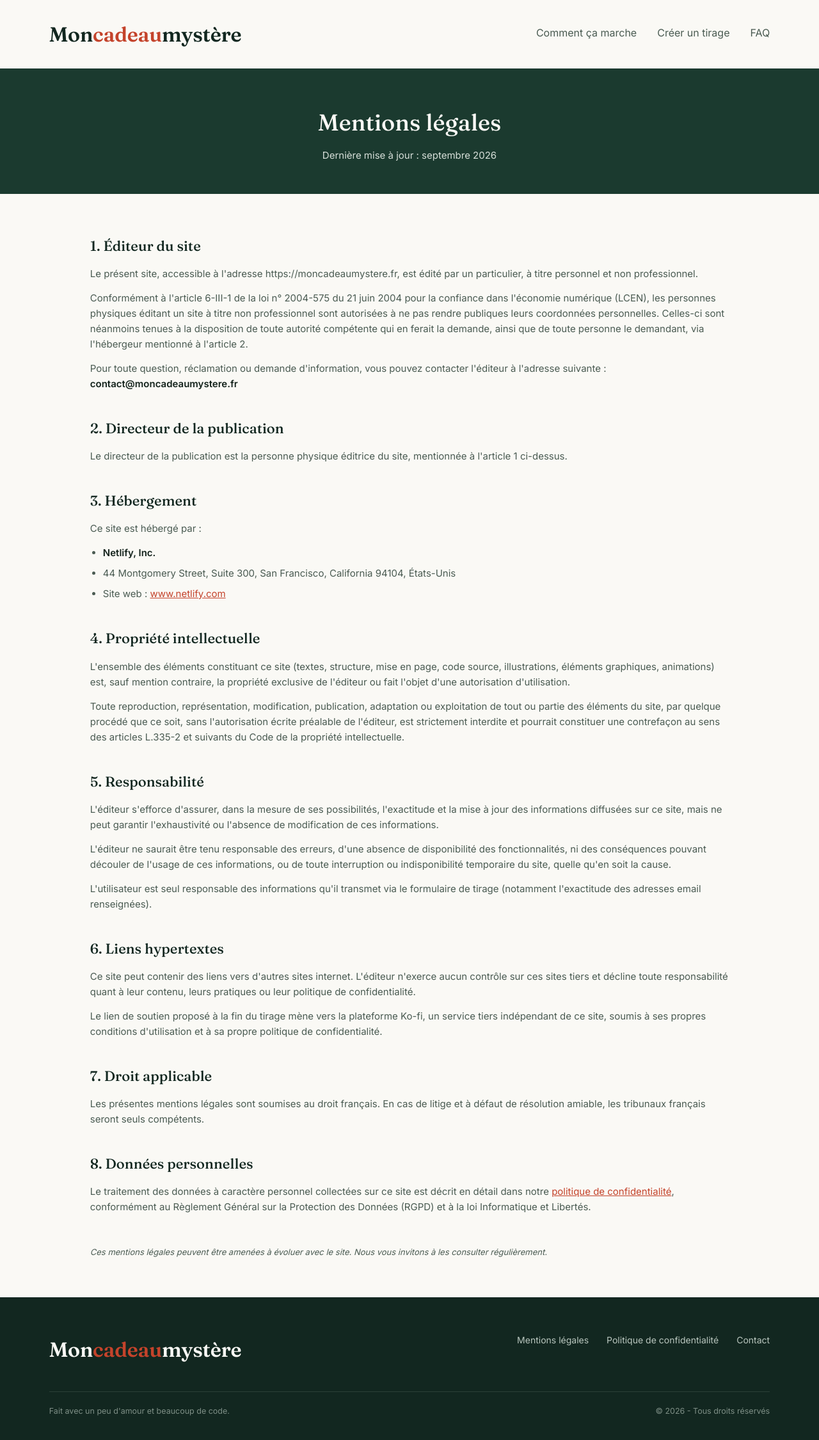
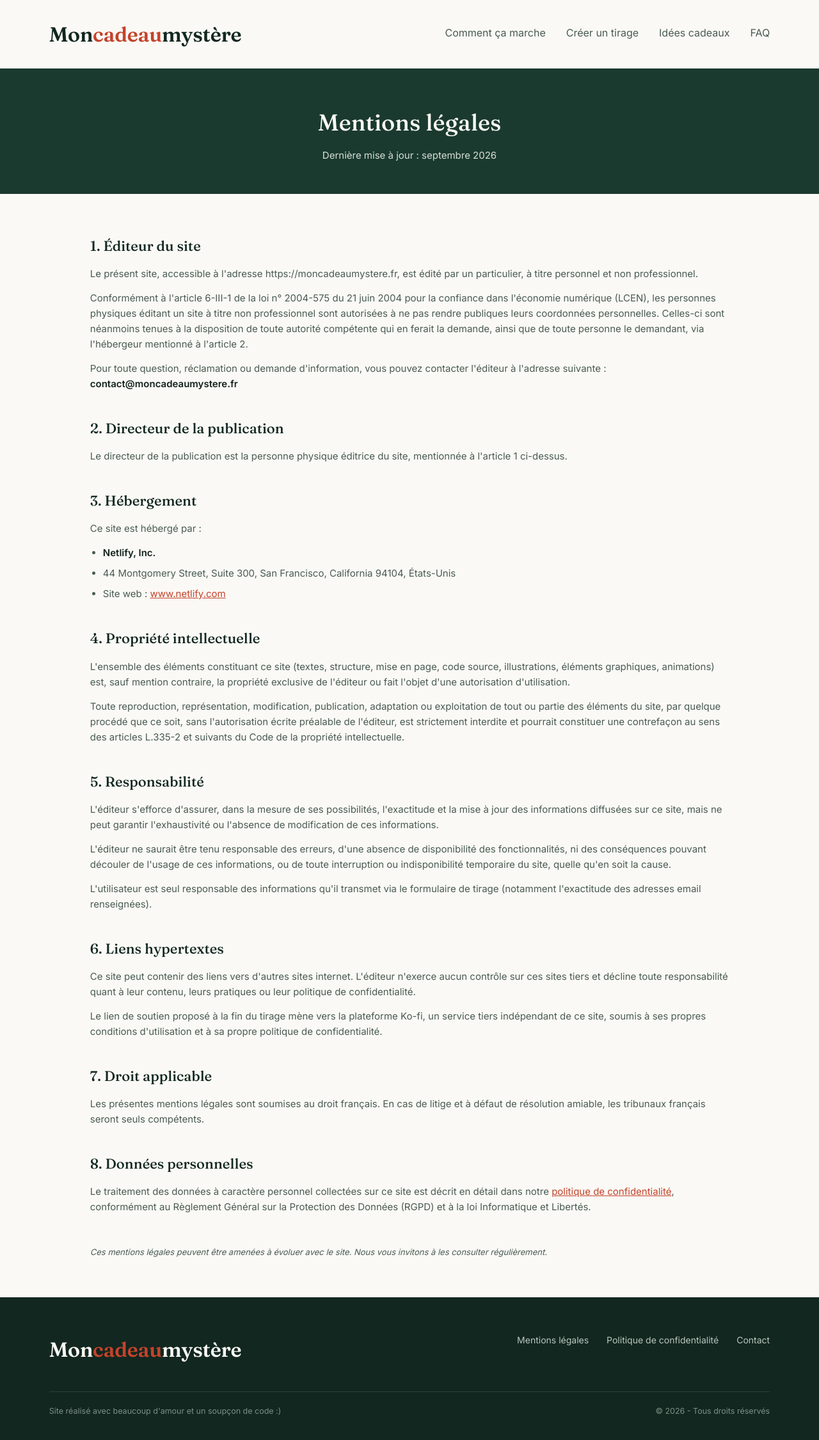
Before and after one commit to RomainTg/secret-santa-website, a website: page mentions.html in a window 1280 px wide. Shown: the whole page at 64% size. Drawn offline with Linux system fonts and the light colour scheme.

```diff
--- a/mentions.html
+++ b/mentions.html
@@ -19,7 +19,7 @@
   <nav>
     <a href="comment-ca-marche.html">Comment ça marche</a>
     <a href="index.html#form-section">Créer un tirage</a>
-    <!-- <a href="idees-cadeaux.html">Idées cadeaux</a> -->
+    <a href="idees-cadeaux.html">Idées cadeaux</a>
     <a href="index.html#faq">FAQ</a>
   </nav>
 
@@ -30,7 +30,7 @@
   <div class="mobile-nav" id="mobile-nav">
     <a href="comment-ca-marche.html">Comment ça marche</a>
     <a href="index.html#form-section">Créer un tirage</a>
-    <!-- <a href="idees-cadeaux.html">Idées cadeaux</a> -->
+    <a href="idees-cadeaux.html">Idées cadeaux</a>
     <a href="index.html#faq">FAQ</a>
   </div>
 </header>
@@ -92,7 +92,7 @@
   </div>
   <div class="footer-rule"></div>
   <div class="footer-bottom">
-    <span>Fait avec un peu d'amour et beaucoup de code.</span>
+    <span>Site réalisé avec beaucoup d'amour et un soupçon de code :)</span>
     <span>© 2026 - Tous droits réservés</span>
   </div>
 </footer>
```
Also changed, not shown: comment-ca-marche.html (+3 -3 lines), index.html (+2 -2 lines), politique.html (+3 -3 lines).
